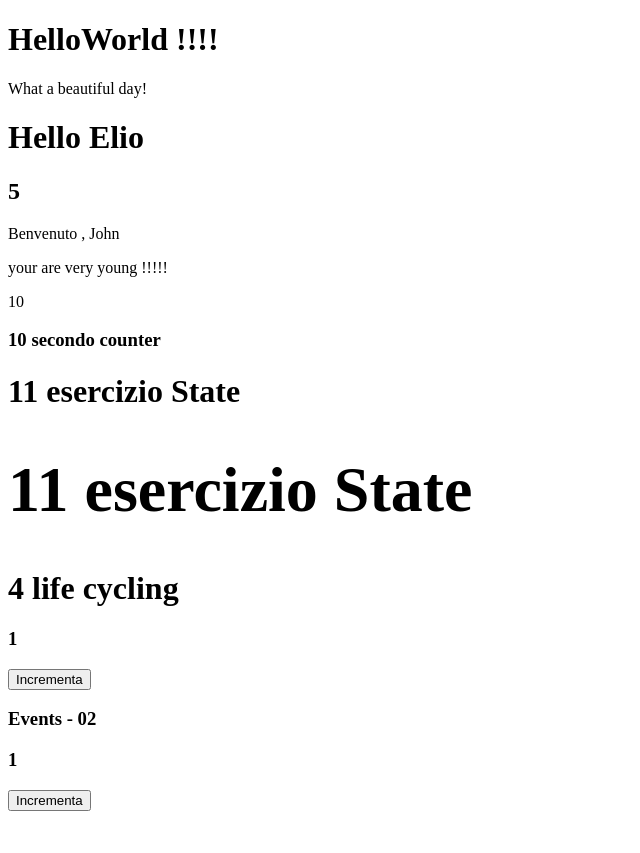
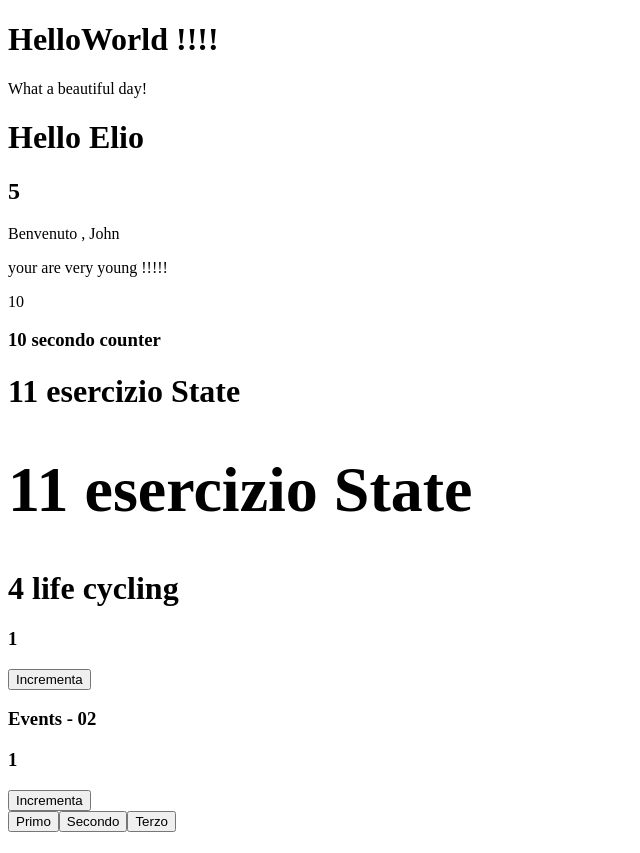
Before and after one commit to Castels88/React-esercizi, a React (Create React App) app: page / in a window 1280 px wide. Shown: the whole page, without its empty margins (0-640 px from the left). Before the commit the page ends 819 px from the top, so only its background shows below. Built offline with nearby package versions, Linux system fonts and the light colour scheme.

Commit message:
Events - 03

```diff
--- a/src/App.js
+++ b/src/App.js
@@ -1,5 +1,6 @@
 import React, { Fragment } from "react";
 import { Button } from "./Button";
+import { ClickTracker } from "./Clicktracker";
 import { Counter } from "./Counter";
 import { CounterButton } from "./CounterButton";
 import { CounterDisplay } from "./CounterDisplay";
@@ -25,6 +26,7 @@ render(){
         <CounterLifeCycling NumeroIniziale={1} IncrementValue={1} Timeout={250}/>
         <Button InizialNUmber={1} />
         <CounterButton/>
+        <ClickTracker/>
     </div>
     )
 }
--- /dev/null
+++ b/src/Clicktracker.js
@@ -0,0 +1,34 @@
+import React from "react";
+export class ClickTracker extends React.Component{
+    state = {
+        TrackEvent: ""
+    }
+
+    handleButton = (event) => {
+        console.log(event.target.innerText)
+        this.setState(()=>{
+            return{
+                TrackEvent: event.target.innerText
+            }
+        })
+    }
+
+
+
+    render(){
+        return(
+            <div>
+                <button name="PrimoBTN" onClick={this.handleButton}>Primo</button>
+                <button name="SecondoBTN" onClick={this.handleButton}>Secondo</button>
+                <button name="TerzoBTN" onClick={this.handleButton}>Terzo</button>
+                <h1>{this.state.TrackEvent}</h1>
+            </div>
+        )
+    }
+}
+
+// Events - 03
+// Create a ClickTracker component that renders three buttons.
+// Implement a single event handler for all three buttons, and track of which button was pressed last.
+// Show the last button that was pressed in an h1 tag within the ClickTracker component.
+// Tip: you can use the event object to access the target property of the event.
```
